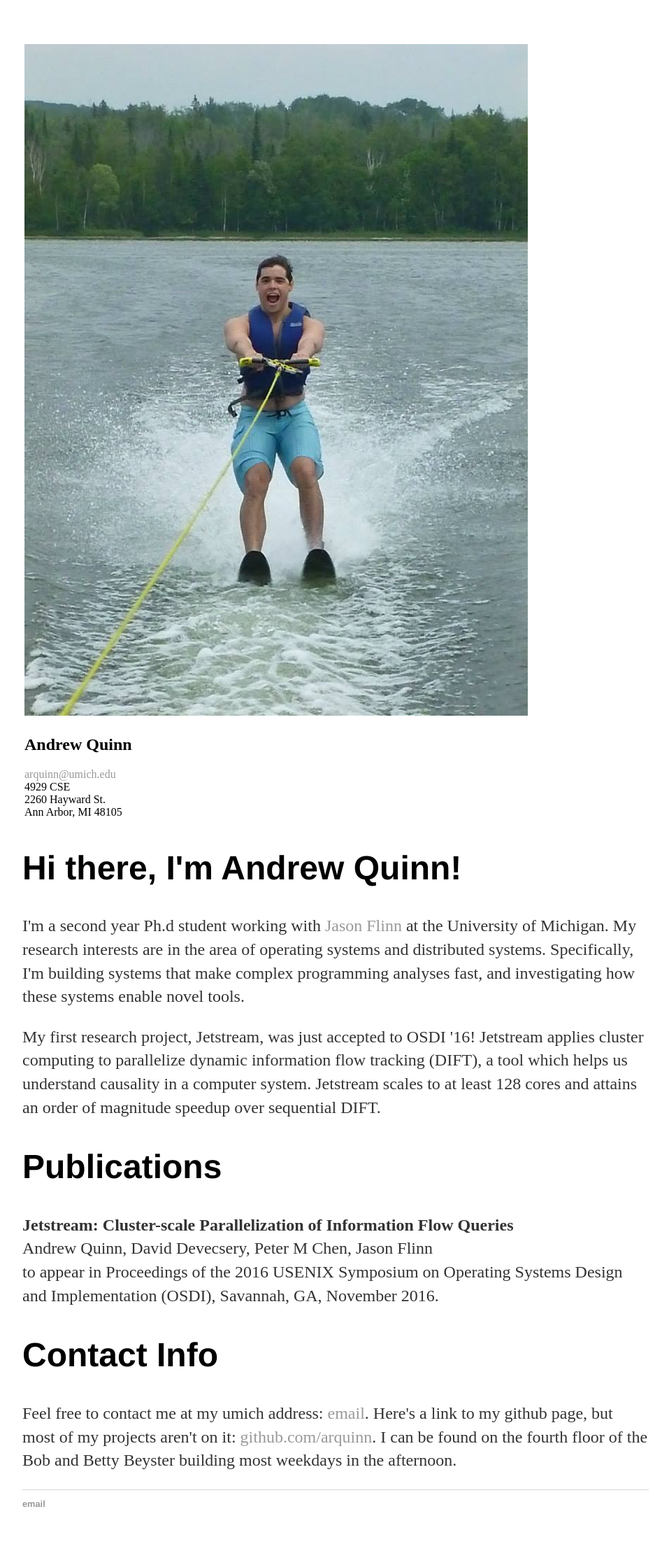
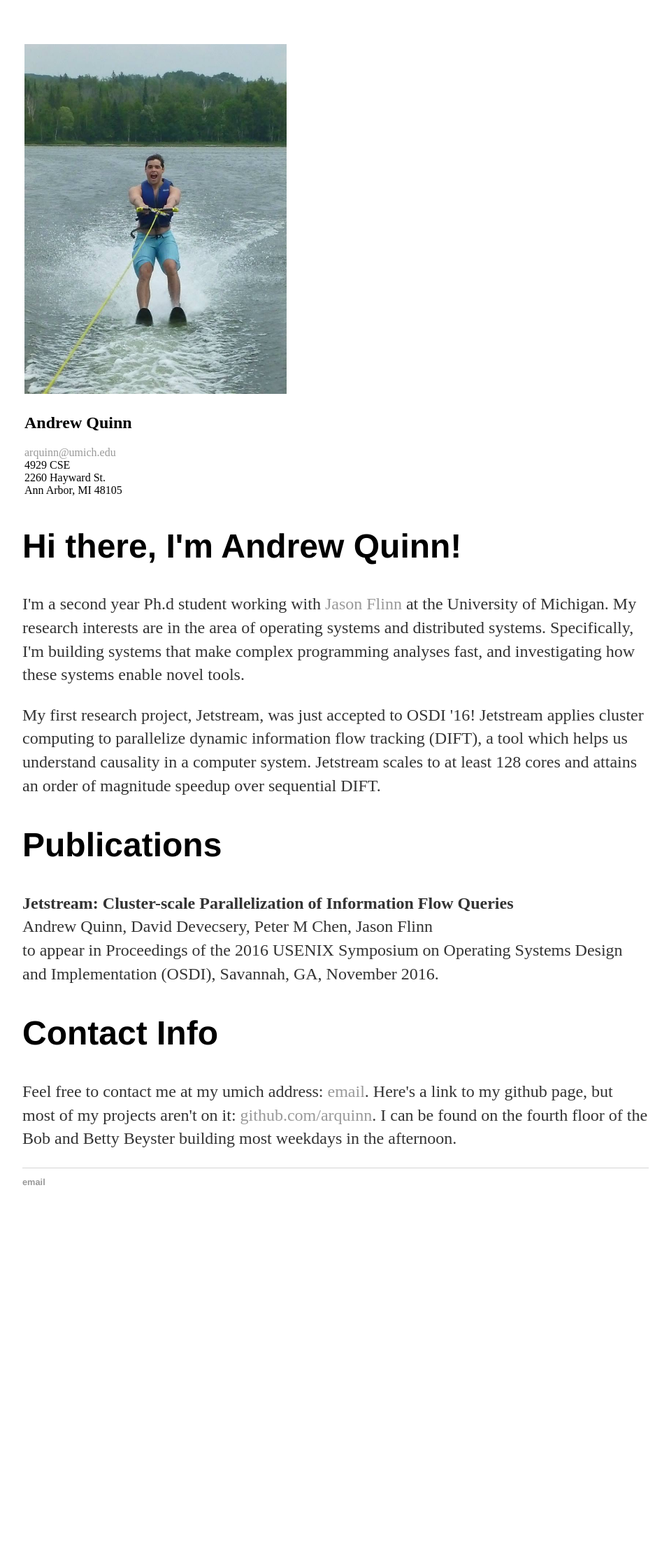
Before and after one commit to arquinn/arquinn.github.io, a Jekyll site: the page index.html, which Jekyll copies as it is, in a window 1280 px wide. Shown: the whole page at 70% size, without its empty margins (160-1117 px from the left). Built offline with Jekyll 4.4.1, drawn with Linux system fonts in a browser that asks for light colours; after the commit the page ends 1757 px from its top, so only the background shows below that.

Commit message:
Update index.html

```diff
--- a/index.html
+++ b/index.html
@@ -18,7 +18,7 @@
 		<tbody>
 			<tr>
 				<td>
-				<img src="./water_sking.jpeg">
+				<img src="./water_sking.jpeg" height="500px">
 				</td>
 			</tr>
 			<tr>
```
